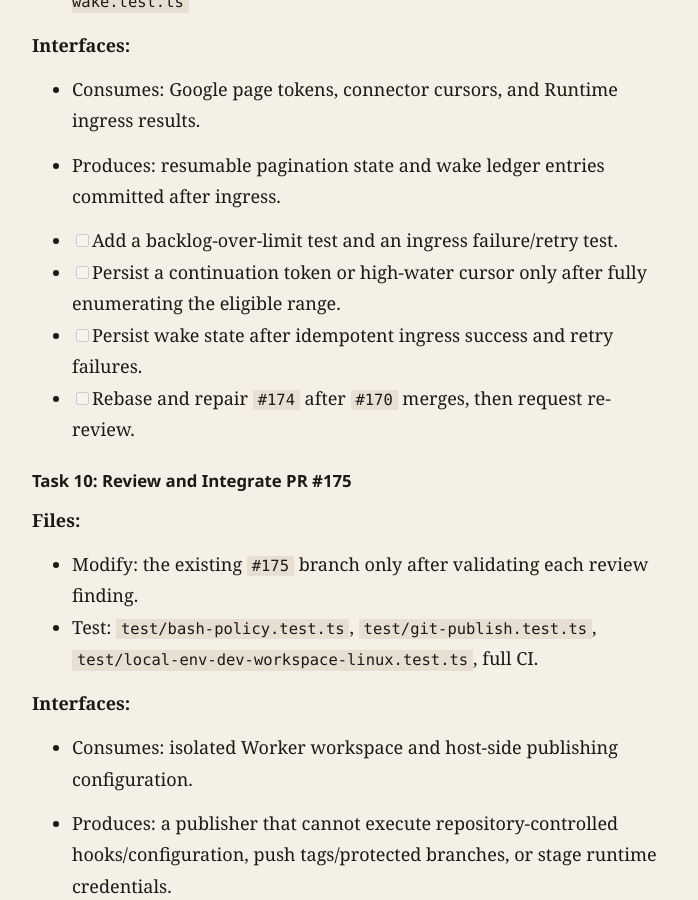
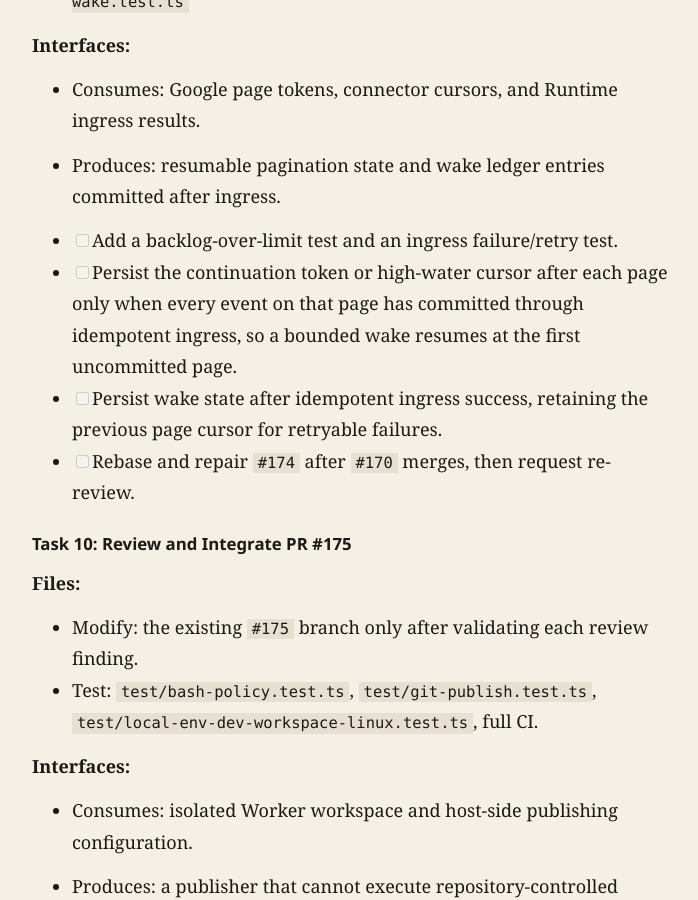
Before and after one commit to LofiSu/deepseek-super-agent, a Jekyll site: the page built from docs/superpowers/plans/2026-11-15-rsi-and-open-pr-integration.md, in a window 1280 px wide and 900 px high, scrolled down 6839 px. Shown: the whole window, without its empty margins (288-986 px from the left). Built offline with Jekyll 4.4.1, drawn with Linux system fonts in a browser that asks for light colours; our own code applies the rules of GitHub Pages for plain Markdown files.

Commit message:
docs: clarify connector wake cursor checkpoints

```diff
--- a/docs/superpowers/plans/2026-11-15-rsi-and-open-pr-integration.md
+++ b/docs/superpowers/plans/2026-11-15-rsi-and-open-pr-integration.md
@@ -154,8 +154,8 @@
 - Produces: resumable pagination state and wake ledger entries committed after ingress.
 
 - [ ] Add a backlog-over-limit test and an ingress failure/retry test.
-- [ ] Persist a continuation token or high-water cursor only after fully enumerating the eligible range.
-- [ ] Persist wake state after idempotent ingress success and retry failures.
+- [ ] Persist the continuation token or high-water cursor after each page only when every event on that page has committed through idempotent ingress, so a bounded wake resumes at the first uncommitted page.
+- [ ] Persist wake state after idempotent ingress success, retaining the previous page cursor for retryable failures.
 - [ ] Rebase and repair `#174` after `#170` merges, then request re-review.
 
 ### Task 10: Review and Integrate PR #175
```
